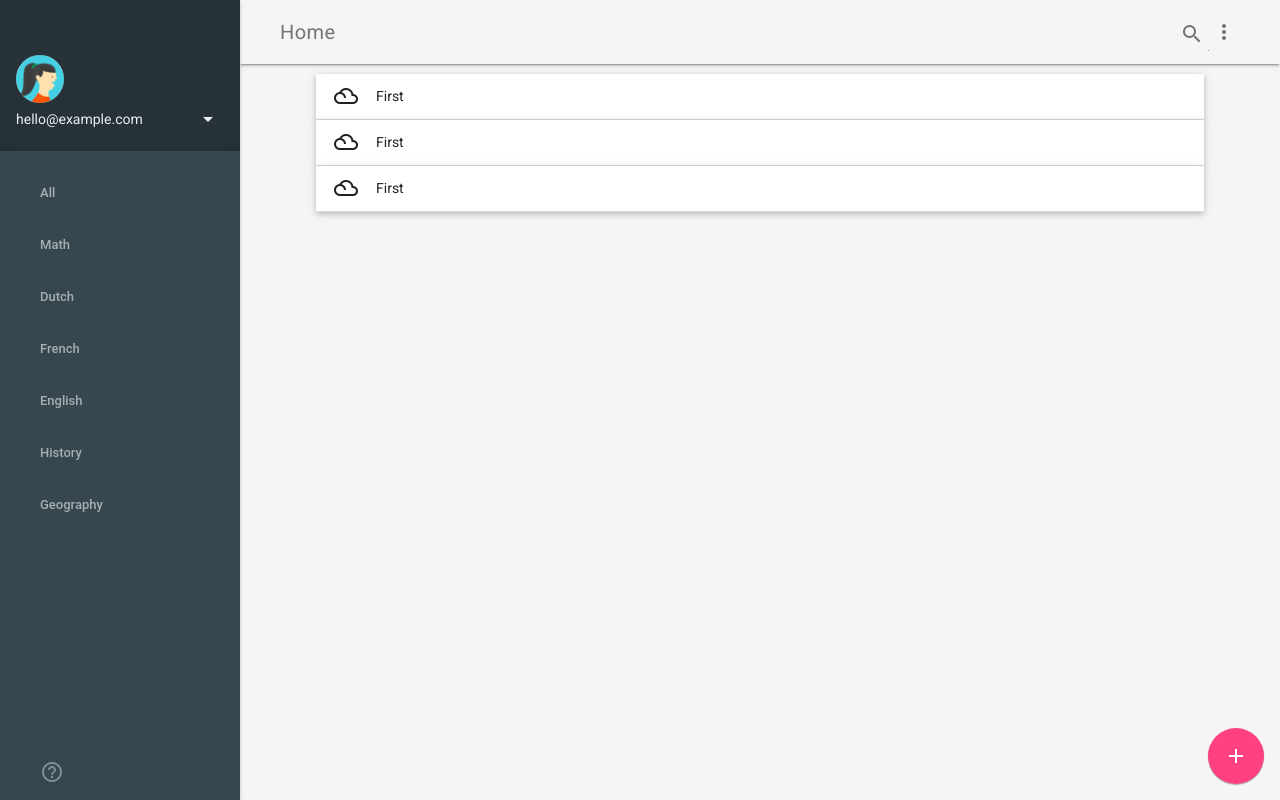
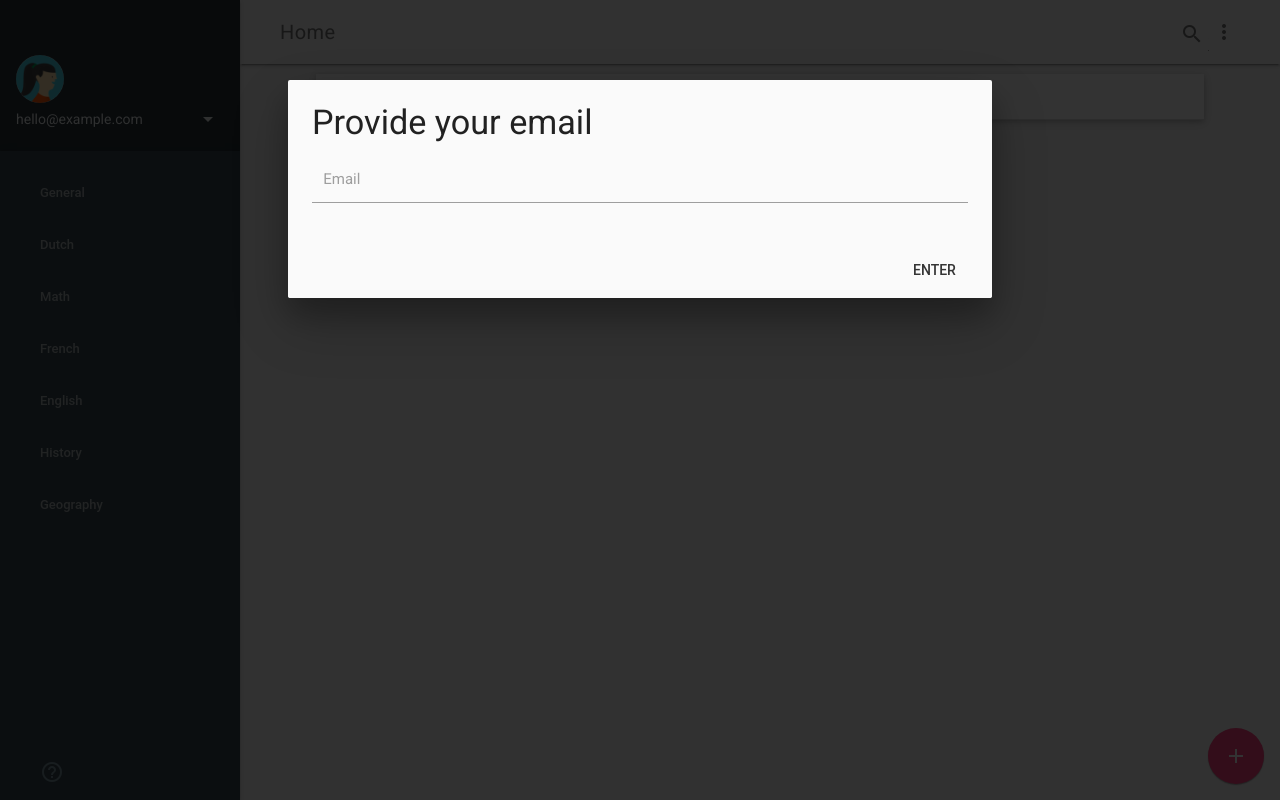
Before and after one commit to aropop/UIDproject, a website: page index.html in a window 1280 px wide. Drawn offline with Linux system fonts and the light colour scheme; a web font is replaced by a local one.

Commit message:
Added some features, like adding and displaying, partialy

```diff
--- a/index.html
+++ b/index.html
@@ -1,20 +1,4 @@
 <!doctype html>
-<!--
-  Material Design Lite
-  Copyright 2015 Google Inc. All rights reserved.
-
-  Licensed under the Apache License, Version 2.0 (the "License");
-  you may not use this file except in compliance with the License.
-  You may obtain a copy of the License at
-
-      https://www.apache.org/licenses/LICENSE-2.0
-
-  Unless required by applicable law or agreed to in writing, software
-  distributed under the License is distributed on an "AS IS" BASIS,
-  WITHOUT WARRANTIES OR CONDITIONS OF ANY KIND, either express or implied.
-  See the License for the specific language governing permissions and
-  limitations under the License
--->
 <html lang="en">
   <head>
     <meta charset="utf-8">
@@ -70,9 +54,26 @@
         right:16px;
         z-index:901;
     }
+    p {
+      line-height:10%;
+
+    }
     </style>
   </head>
   <body>
+    <!-- Modal Structure -->
+    <div id="modal1" class="modal">
+      <div class="modal-content">
+        <h4>Provide your email</h4>
+        <div class="input-field">
+          <input id="email" type="email" class="validate">
+          <label for="email" data-error="Incorrect email address" data-success="Correct">Email</label>
+        </div>
+      </div>
+      <div class="modal-footer">
+        <a href="#!" onclick="checkLogin()" class="waves-effect waves-green btn-flat">Enter</a>
+      </div>
+    </div>
     <div class="demo-layout mdl-layout mdl-js-layout mdl-layout--fixed-drawer mdl-layout--fixed-header">
       <header class="demo-header mdl-layout__header mdl-color--grey-100 mdl-color-text--grey-600">
         <div class="mdl-layout__header-row">
@@ -113,43 +114,136 @@
           </div>
         </header>
         <nav class="demo-navigation mdl-navigation mdl-color--blue-grey-800">
-          <a class="mdl-navigation__link" href="">All </a>
-          <a class="mdl-navigation__link" href="">Math</a>
-          <a class="mdl-navigation__link" href="">Dutch</a>
-          <a class="mdl-navigation__link" href="">French</a>
-          <a class="mdl-navigation__link" href="">English</a>
-          <a class="mdl-navigation__link" href="">History</a>
-          <a class="mdl-navigation__link" href="">Geography</a>
+          <a onclick="switchCourse(this.innerHTML);" class="mdl-navigation__link" href="#">General </a>
+          <a onclick="switchCourse(this.innerHTML);" class="mdl-navigation__link" href="#">Dutch</a>
+          <a onclick="switchCourse(this.innerHTML);" class="mdl-navigation__link" href="#">Math</a>
+          <a onclick="switchCourse(this.innerHTML);" class="mdl-navigation__link" href="#">French</a>
+          <a onclick="switchCourse(this.innerHTML);" class="mdl-navigation__link" href="#">English</a>
+          <a onclick="switchCourse(this.innerHTML);" class="mdl-navigation__link" href="#">History</a>
+          <a onclick="switchCourse(this.innerHTML);" class="mdl-navigation__link" href="#">Geography</a>
           <div class="mdl-layout-spacer"></div>
           <a class="mdl-navigation__link" href=""><i class="mdl-color-text--blue-grey-400 material-icons" role="presentation">help_outline</i><span class="visuallyhidden">Help</span></a>
         </nav>
       </div>
+      <button id="addButton" onclick="drawNewQuestion()" class="mdl-button mdl-js-button mdl-button--fab mdl-js-ripple-effect mdl-button--colored">
+        <i class="material-icons">add</i>
+      </button>
       <main class="mdl-layout__content mdl-color--grey-100">
-        <ul style="width:90%; margin:auto; margin-top:10px;" class="collapsible popout" data-collapsible="accordion">
+        <ul style="width:90%; margin:auto; margin-top:10px;" id="mainul" class="collapsible popout" data-collapsible="accordion">
           <li>
             <div class="collapsible-header"><i class="material-icons">filter_drama</i>First</div>
             <div class="collapsible-body"><p>Lorem ipsum dolor sit amet.</p></div>
           </li>
           <li>
-            <div class="collapsible-header"><i class="material-icons">filter_drama</i>First</div>
+            <div class="collapsible-header"><select>First</div>
             <div class="collapsible-body"><p>Lorem ipsum dolor sit amet.</p></div>
           </li>
           <li>
             <div class="collapsible-header"><i class="material-icons">filter_drama</i>First</div>
-            <div class="collapsible-body"><p>Lorem ipsum dolor sit amet.</p></div>
+            <div class="collapsible-body">
+              <p>Lorem ipsum dolor sit amet.</p>
+              <div class="collapsible-header"><i class="material-icons">reply</i></div>
+              <div><p>tester</p></div>
+            </div>
           </li>
         </ul>
       </main>
-      <button id="addButton" class="mdl-button mdl-js-button mdl-button--fab mdl-js-ripple-effect mdl-button--colored">
-        <i class="material-icons">add</i>
-      </button>
-
     </div>
     <script src="jquery-2.1.4.min.js"></script>
     <script src="material.min.js"></script>
     <script src="materialize.min.js"></script>
     <script>
+      var questions = {
+        "General": [{open:true, title:'What time does the library open?', contents: 'I want to study very early because i am a good student. Can I come in at 8 AM?', author:'good@student.be', followup:{title: "Yes!", contents: "The library is open from 7:30 AM, feel free to study from then!", author:"library@personel.be", followup:{title:"Thanks", contents: "Will sure do!", author: "good@student.be"}}}],
+        "Math": [],
+        "English": [],
+        "French": [],
+        "Dutch": [],
+        "History": [],
+        "Geography": [],
+      };
+      var currentCourse = "General";
+      var addQuestion = function (course, icon, title, contents, author) {
+        questions[course].push({icon:icon, title:title, contents:contents, author:author});
+      };
+      var addFolowUp = function(course, idx, title, contents, author) {
+        var rec = function self(obj) {
+          if(obj["followup"]) {
+            return self(obj["followup"]);
+          } else {
+            obj["followup"] = {title:title, content:content, author:author};
+            return obj;
+          }
+        };
+        rec(questions[course][idx]);
+      };
+      var drawQuestions = function (course) {
+        var questionhtml = "<li>"+
+          "<div class=\"collapsible-header\"><i class=\"material-icons\">ICONPLACEHOLDER</i>TITLEPLACEHOLDER</div>" +
+          "<div class=\"collapsible-body\"><p>CONTENTPLACEHOLDER</p><p style=\"font-style:oblique;text-align:right;width:100%;\">AUTHORPLACEHOLDER</p>"+
+          "FOLLOWUPPLACEHOLDER</div>" +
+          "</li>";
+        var followuphtml = "<div class=\"collapsible-header\"><i class=\"material-icons\">reply</i></div>" +
+          "<div><p>CONTENTPLACEHOLDER</p><p style=\"margin:0px;font-style:oblique;text-align:right;width:100%;\">AUTHORPLACEHOLDER</p></div>";
+        var list = questions[course].reduce(function(lststr, obj, ig, nore) {
+          var followuprec = function(obj, res, i) {
+            if(i != 0) {
+              var str = followuphtml.replace(/TITLEPLACEHOLDER/g, obj.title)
+                                    .replace(/CONTENTPLACEHOLDER/g, obj.contents)
+                                    .replace(/AUTHORPLACEHOLDER/g, obj.author);
+            } else {
+              var str = "";
+            }
+            if(obj["followup"]) {
+              return followuprec(obj["followup"], res + str, i + 1);
+            } else if(i != 0) {
+              return res + str;
+            } else {
+              return res;
+            }
+          };
+          console.log(obj);
+          return lststr + questionhtml.replace(/TITLEPLACEHOLDER/g, obj.title)
+                                      .replace(/CONTENTPLACEHOLDER/g, obj.contents)
+                                      .replace(/ICONPLACEHOLDER/g, obj.open ? 'question_answer' : 'lock')
+                                      .replace(/AUTHORPLACEHOLDER/g, obj.author)
+                                      .replace(/FOLLOWUPPLACEHOLDER/g, followuprec(obj, "", 0));
+        }, "");
+        $("#mainul").html(list);
+      };
+      var drawNewQuestion = function() {
+        $("#questionForm").remove();
+        var questionhtml = "<li class=\"\" id=\"questionForm\">"+
+          "<div class=\"collapsible-header\"><i class='material-icons'>question_answer</i><div style=\"padding-top:0;padding-bottom:0;\" class=\"mdl-textfield mdl-js-textfield\">" +
+          "<input class=\"mdl-textfield__input\" name=\"title\" type=\"text\" id=\"title\">" +
+          "<label style=\"top:0;\" class=\"mdl-textfield__label\" for=\"title\">Title</label>" +
+          "</div></div>" +
+          "<div class=\"\"><p>" +
+          "<div class=\"mdl-textfield mdl-js-textfield\">" +
+            "<textarea class=\"mdl-textfield__input\" type=\"text\" name=\"content\" rows=\"4\" id=\"content\" ></textarea>" +
+            "<label class=\"mdl-textfield__label\" for=\"content\">Ask a question...</label>" +
+          "</div></p></div>" +
+          "</li>";
+         $("#mainul").prepend(questionhtml);
+         componentHandler.upgradeAllRegistered();
+      }
+      var switchCourse = function(course) {
+        currentCourse = course;
+        $("#mainul").html("");
+        drawQuestions(currentCourse);
+        return false;
+      };
+      var checkLogin = function() {
 
+      }
+      var init = function () {
+        $('#modal1').openModal({
+          dismissible:false,
+          opacity:0.8
+        });
+        drawQuestions(currentCourse);
+      };
+      init();
     </script>
   </body>
 </html>
```
